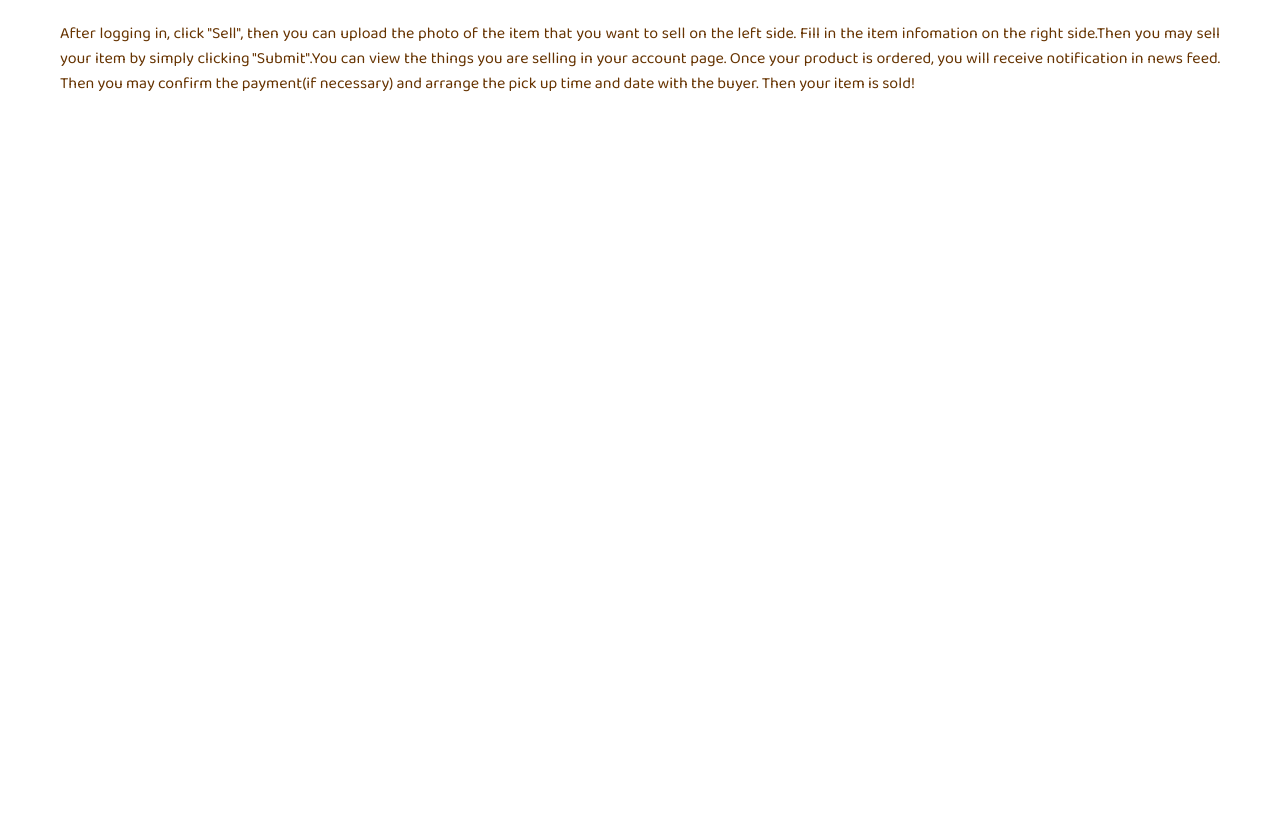
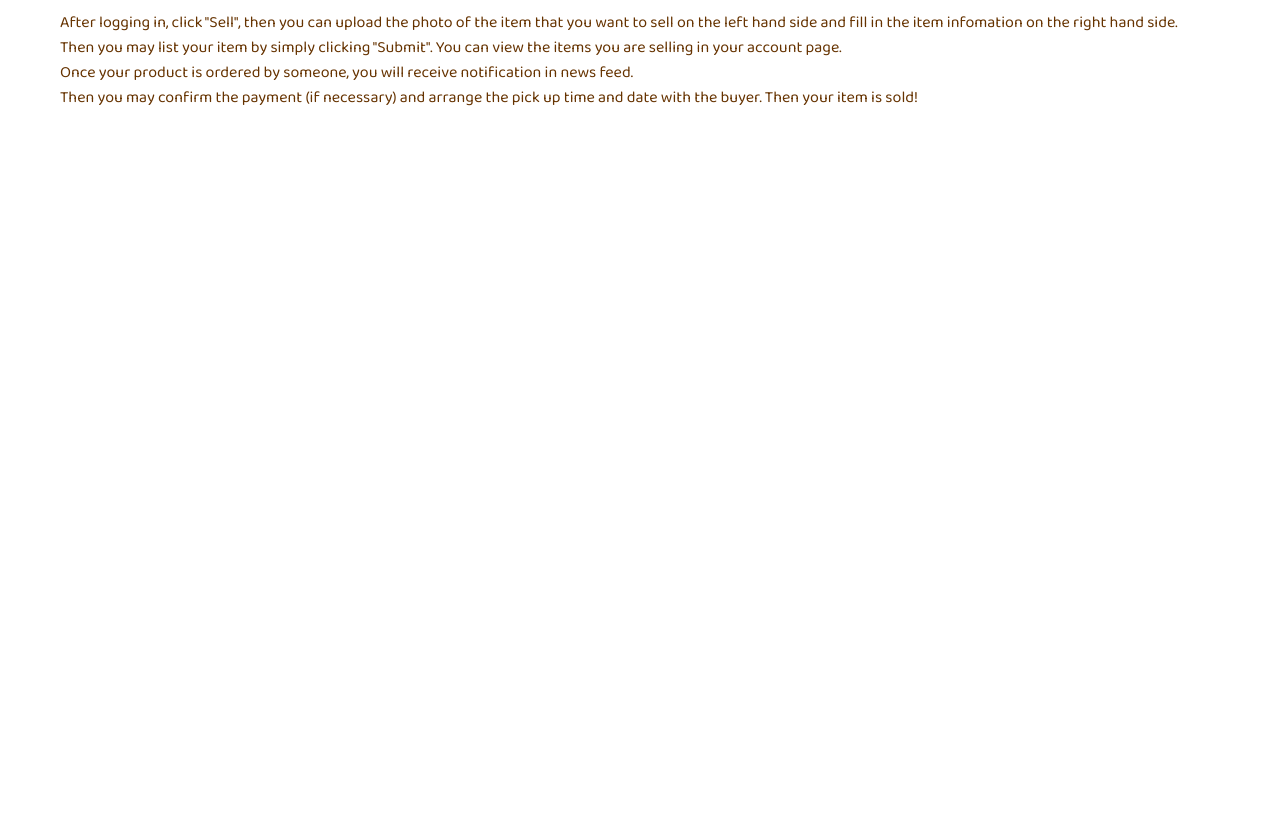
Before and after one commit to hsutungyu/CSCI3100_Group28_201920, a PHP site: page /aboutus/q2.php in a window 1280 px wide. After the commit the page ends 106 px from the top, so only its background shows below. Run offline with PHP 8.4, Linux system fonts and the light colour scheme; some libraries are stand-ins or nearby versions.

Commit message:
Add files via upload

```diff
--- a/aboutus/q2.php
+++ b/aboutus/q2.php
@@ -11,11 +11,17 @@
 		p {
 			text-align: justify;
 		}
+		*{
+			overflow:hidden;
+		}
 	</style>
 </head>
 <body>
 
-<p>After logging in, click "Sell", then you can upload the photo of the item that you want to sell on the left side. Fill in the item infomation on the right side.Then you may sell your item by simply clicking "Submit".You can view the things you are selling in your account page. Once your product is ordered, you will receive notification in news feed. Then you may confirm the payment(if necessary) and arrange the pick up time and date with the buyer. Then your item is sold!</p>
+<a>After logging in, click "Sell", then you can upload the photo of the item that you want to sell on the left hand side and fill in the item infomation on the right hand side. </a><br>
+<a>Then you may list your item by simply clicking "Submit". You can view the items you are selling in your account page. </a><br>
+<a>Once your product is ordered by someone, you will receive notification in news feed.</a><br>
+<a>Then you may confirm the payment (if necessary) and arrange the pick up time and date with the buyer. Then your item is sold!</a>
 
 </body>
 </html>
--- a/aboutus/q3.php
+++ b/aboutus/q3.php
@@ -11,11 +11,14 @@
 		p {
 			text-align: justify;
 		}
+		*{
+			overflow:hidden;
+		}
 	</style>
 </head>
 <body>
 
-<p>You can communicate with the seller in "message". Find it through the product information!</p>
+<p>You can communicate with the seller in "message" which can be found in your user information page!</p>
 
 </body>
 </html>
--- a/aboutus/q4.php
+++ b/aboutus/q4.php
@@ -11,11 +11,14 @@
 		p {
 			text-align: justify;
 		}
+		*{
+			overflow:hidden;
+		}
 	</style>
 </head>
 <body>
 
-<p>Of course you can! Just go to your account page, scroll down and click the cancel button of the product that you don'y want to sell anymore.</p>
+<p>Of course you can! Just go to your account page, scroll down and click the cancel button to unlist the product that you don't want to sell anymore.</p>
 
 </body>
 </html>
--- a/aboutus/q5.php
+++ b/aboutus/q5.php
@@ -11,11 +11,14 @@
 		p {
 			text-align: justify;
 		}
+		*{
+			overflow:hidden;
+		}
 	</style>
 </head>
 <body>
 
-<p>You can communicate with the seller in "message". You can arrange the pick up time,date and venue with the seller after the transaction.</p>
+<p>You can communicate with the seller in "message". You can arrange the pick up time, date and venue with the seller after the transaction.</p>
 
 </body>
 </html>
```
Also changed, not shown: aboutus/q1.php (+9 -1 lines).
